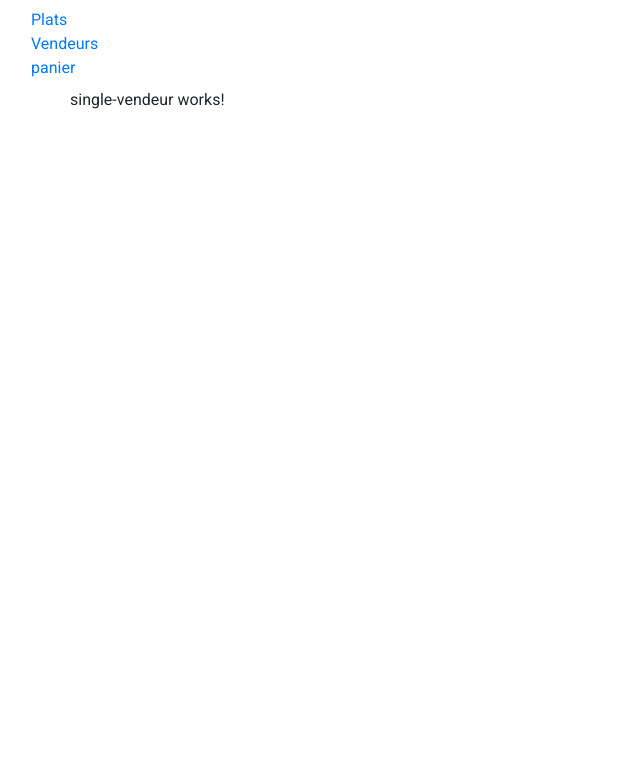
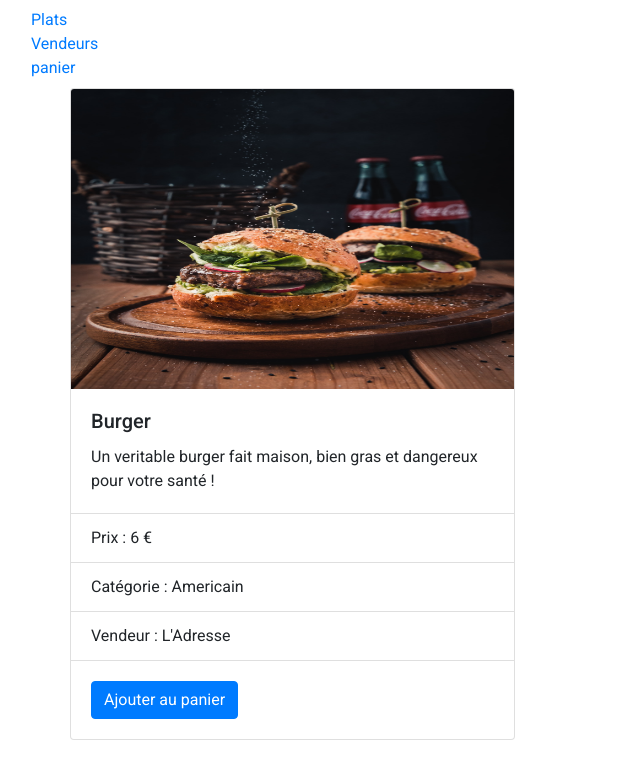
Before and after one commit to CorentinFrison/tuto-angular, an Angular app: page /plats/1 in a window 1280 px wide. Shown: the top 778 px of the page, without its empty margins (0-640 px from the left). Built offline with nearby package versions, Linux system fonts and the light colour scheme.

Commit message:
ajout singlepage broken link

```diff
--- a/src/app/app.module.ts
+++ b/src/app/app.module.ts
@@ -17,7 +17,8 @@ import { NourritureViewComponent } from './nourriture-view/nourriture-view.compo
 
 
 const appRoutes : Routes = [
-  { path:'plats/:id', component: SingleVendeurComponent },
+  { path:'plats', component: NourritureViewComponent },
+  { path:'plats/:id', component: SingleNourritureComponent },
   { path:'vendeurs', component: VendeursComponent },
   { path:'vendeurs/:id', component: SingleVendeurComponent },
   { path:'panier', component: PanierComponent },
--- a/src/app/nourriture-view/nourriture-view.component.html
+++ b/src/app/nourriture-view/nourriture-view.component.html
@@ -10,5 +10,7 @@
                                        [platPrix]="plat.prix"
                                        [platCategorie]="plat.categorie"
                                        [platVendeur]="plat.name"
-                                       [platImgVendeur]="plat.name">
+                                       [platImgVendeur]="plat.name"
+                                       [index]="i">
+
                                     </app-nourriture>
--- a/src/app/nourriture/nourriture.component.html
+++ b/src/app/nourriture/nourriture.component.html
@@ -1,8 +1,14 @@
-<div class="card" style="width: 18rem;">
-        <img class="card-img-top" src={{platImg}} alt="Card image cap">
+<div class="card" style="width: 32rem;">
+        <img class="card-img-top" src={{platImg}} alt="Card image cap" >
         <div class="card-body">
           <h5 class="card-title">{{platName}}</h5>
           <p class="card-text">{{platDescription}}</p>
+        </div>
+          <ul class="list-group list-group-flush">
+                <li class="list-group-item">Catégorie : {{platCategorie}}</li>
+                <li class="list-group-item">Vendeur : {{platVendeur}}</li>
+        </ul>
+        <div class="card-body">
           <a [routerLink]="[id]" class="btn btn-primary">Détails</a>
         </div>
       </div>
--- a/src/app/nourriture/nourriture.component.ts
+++ b/src/app/nourriture/nourriture.component.ts
@@ -17,6 +17,7 @@ export class NourritureComponent implements OnInit {
   @Input() platCategorie: string;
   @Input() platVendeur: string;
   @Input() platImgVendeur: string;
+  @Input() id: number;
 
 
   constructor() { }
--- a/src/app/services/nourriture.service.ts
+++ b/src/app/services/nourriture.service.ts
@@ -92,4 +92,22 @@ export class NourritureService {
         note: 3.4
       }
     ];
+
+
+    getPlatById(id: number) {
+      const plat = this.nourritures.find(
+        (s) => {
+          return s.id === id;
+        }
+      );
+      return plat;
   }
+
+
+
+
+
+
+
+
+  }
--- a/src/app/single-nourriture/single-nourriture.component.html
+++ b/src/app/single-nourriture/single-nourriture.component.html
@@ -1 +1,15 @@
-<p>single-nourriture works!</p>
+<div class="card" style="width: 80%">
+        <img class="card-img-top" src={{img}} alt="Card image cap" style="max-height:300px">
+        <div class="card-body">
+          <h5 class="card-title">{{name}}</h5>
+          <p class="card-text">{{description}}</p>
+        </div>
+          <ul class="list-group list-group-flush">
+                <li class="list-group-item">Prix : {{prix}} €</li>
+                <li class="list-group-item">Catégorie : {{categorie}}</li>
+                <li class="list-group-item">Vendeur : {{vendeur}}</li>
+        </ul>
+        <div class="card-body">
+          <a class="btn btn-primary">Ajouter au panier</a>
+        </div>
+      </div>
--- a/src/app/single-nourriture/single-nourriture.component.ts
+++ b/src/app/single-nourriture/single-nourriture.component.ts
@@ -1,4 +1,6 @@
 import { Component, OnInit } from '@angular/core';
+import { NourritureService } from '../services/nourriture.service';
+import { ActivatedRoute } from '@angular/router';
 
 @Component({
   selector: 'app-single-nourriture',
@@ -7,9 +9,26 @@ import { Component, OnInit } from '@angular/core';
 })
 export class SingleNourritureComponent implements OnInit {
 
-  constructor() { }
+  name: string ;
+  categorie: string ;
+  prix:number;
+  description: string ;
+  img: string ;
+  vendeur: string ;
+  img_vendeur: string;
 
-  ngOnInit(): void {
+  constructor(private nourritureService: NourritureService, private route: ActivatedRoute) { }
+
+  ngOnInit() {
+    const id = this.route.snapshot.params['id'];
+    console.log(id);
+    this.name = this.nourritureService.getPlatById(+id).name;
+    this.categorie = this.nourritureService.getPlatById(+id).categorie;
+    this.prix = this.nourritureService.getPlatById(+id).prix;
+    this.description = this.nourritureService.getPlatById(+id).description;
+    this.img = this.nourritureService.getPlatById(+id).img;
+    this.vendeur = this.nourritureService.getPlatById(+id).vendeur;
+    this.img_vendeur = this.nourritureService.getPlatById(+id).img_vendeur;
   }
 
 }
```
